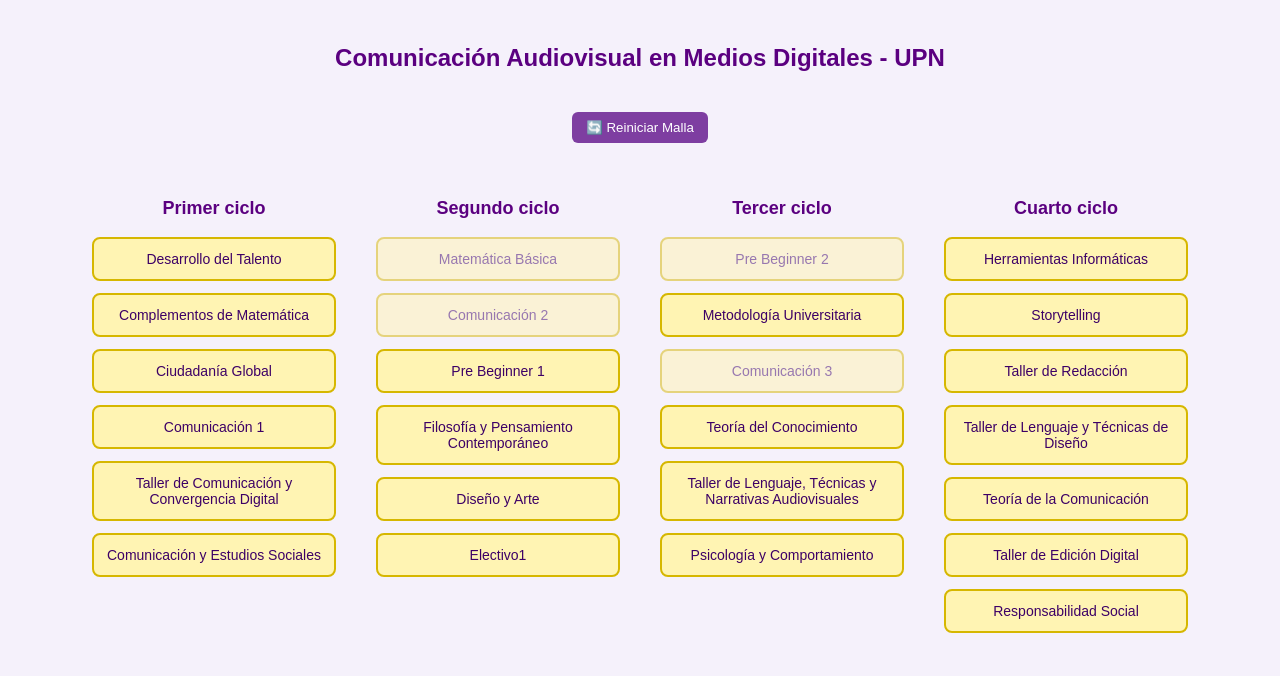
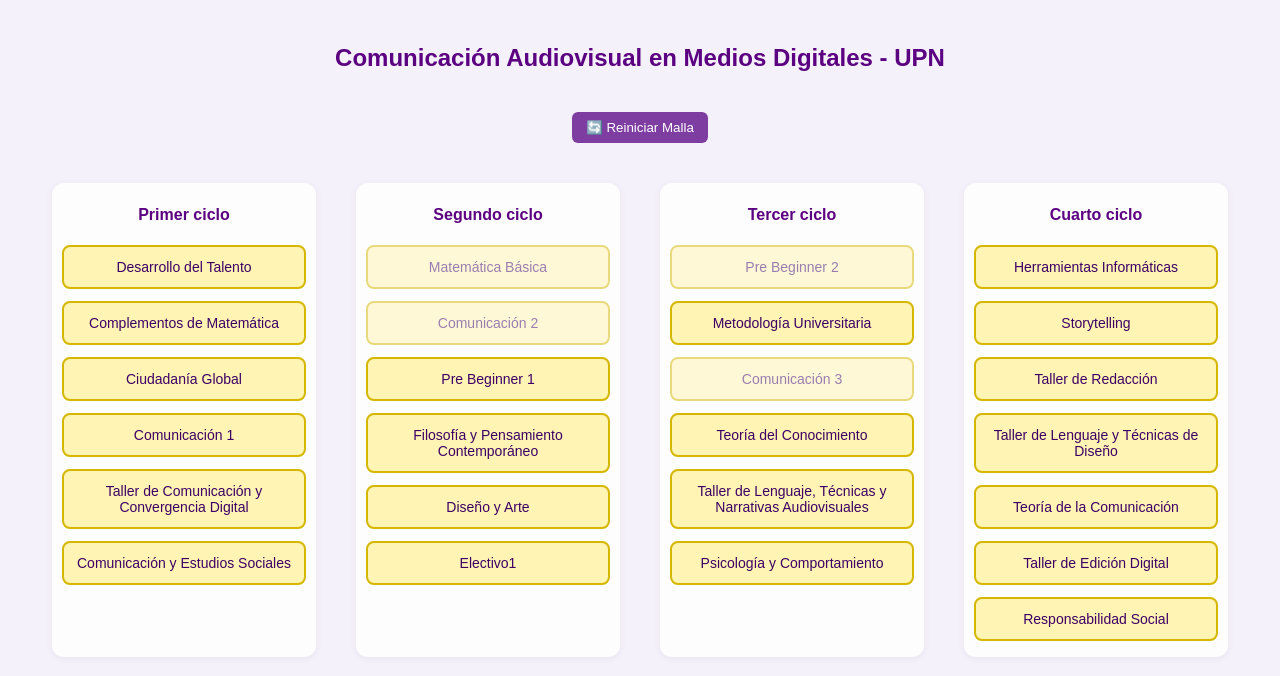
Before and after one commit to valennnn16/malla-interactiva2, a plain HTML site: page index.html in a window 1280 px wide. Shown: the top 676 px of the page. Drawn offline with Linux system fonts and the light colour scheme.

Commit message:
Update estilos.css

```diff
--- a/estilos.css
+++ b/estilos.css
@@ -21,11 +21,16 @@ h1 {
   display: flex;
   flex-direction: column;
   align-items: center;
+  background-color: #fdfdfd;
+  padding: 10px;
+  border-radius: 12px;
+  box-shadow: 0 2px 8px rgba(0,0,0,0.05);
 }
 .ciclo h2 {
-  font-size: 18px;
-  margin-bottom: 12px;
+  font-size: 16px;
+  margin-bottom: 15px;
   color: #5b0080;
+  text-align: center;
 }
 .course {
   border: 2px solid #d6b700;
```
